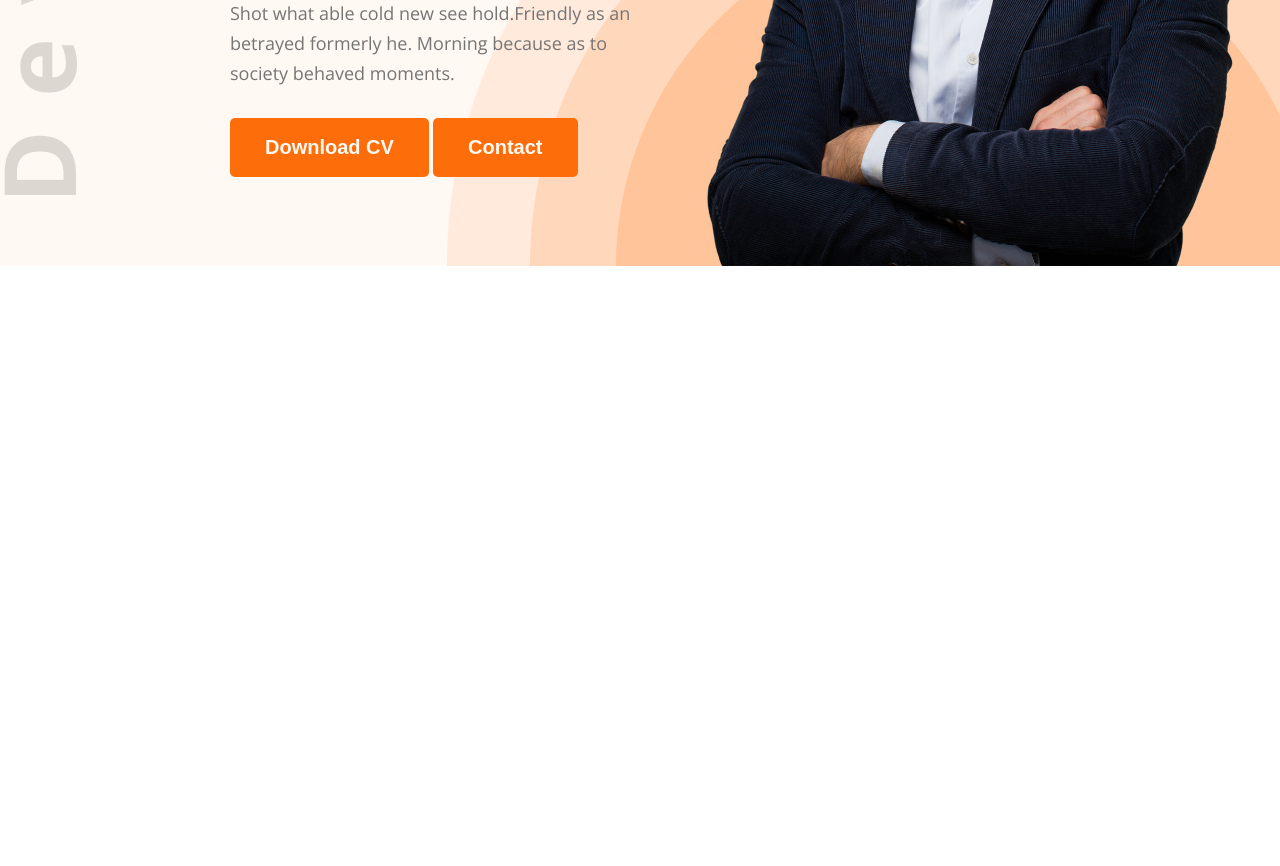
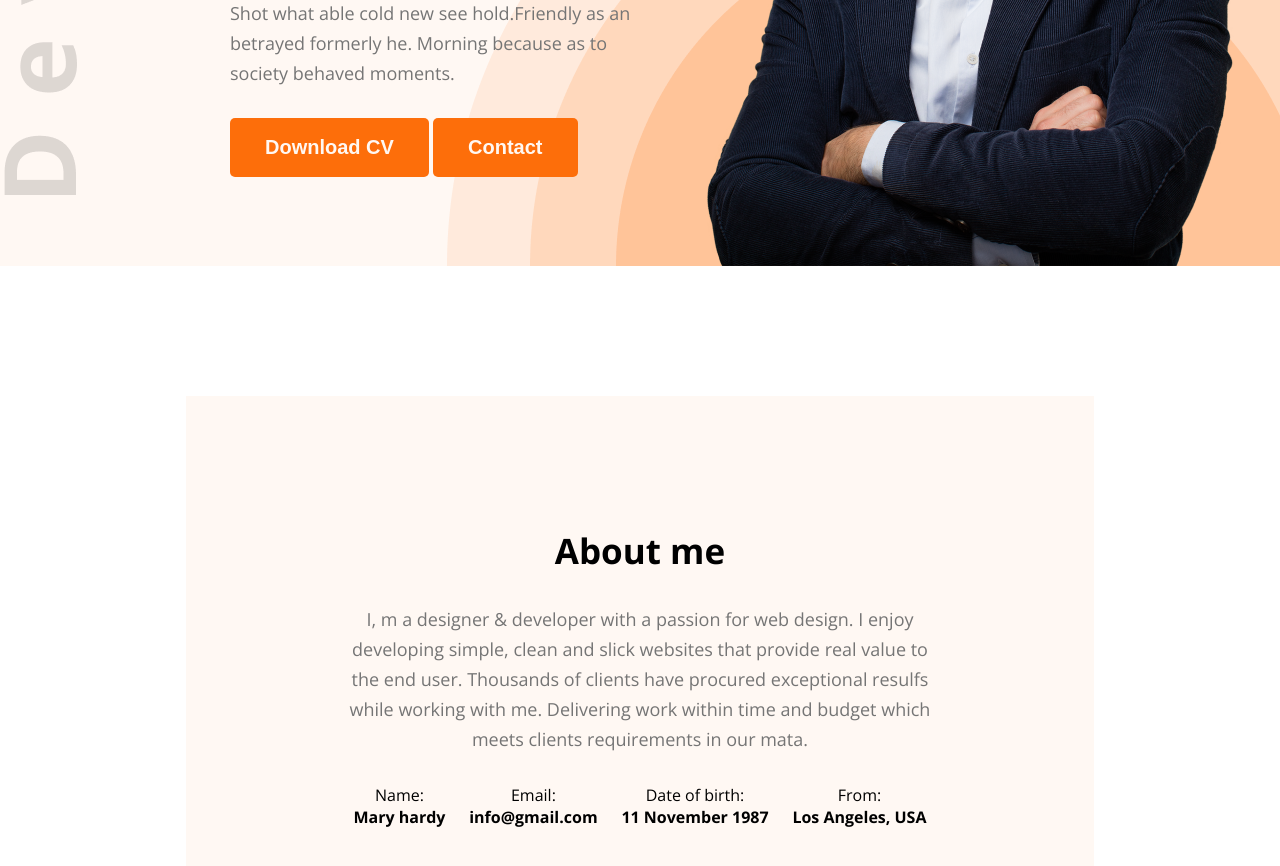
Before and after one commit to mdr688255-cmyk/portfolio, a plain HTML site: page index.html in a window 1280 px wide. Shown: the part 568-1434 px from the top of the page. Before the commit the page ends 834 px from the top, so only its background shows below. Drawn offline with nearby package versions, Linux system fonts and the light colour scheme.

Commit message:
updated last code

```diff
--- a/index.html
+++ b/index.html
@@ -10,6 +10,7 @@
     <link rel="stylesheet" href="styles/portfolio.css">
 </head>
     <body class="font-open-sans">
+
     <header>
             <nav>
             <div class="logo">
@@ -40,5 +41,32 @@
         </div>
     </section>
     </header>
+
+    <section id="about">
+        <div class="about-container">
+            <div class="section-heading">
+                <h2>About me</h2>
+                <p>I, m a designer & developer with a passion for web design. I enjoy developing simple, clean and slick websites that provide real value to the end user. Thousands of clients have procured exceptional resulfs while working with me. Delivering work within time and budget which meets clients requirements in our mata.</p>
+            </div>
+            <div class="about-info">
+                <div class="nfo-card">
+                    <p>Name:</p>
+                    <h4>Mary hardy</h4>
+                </div>
+                <div class="nfo-card">
+                    <p>Email:</p>
+                    <h4>info@gmail.com</h4>
+                </div>
+                <div class="nfo-card">
+                    <p>Date of birth:</p>
+                    <h4>11 November 1987</h4>
+                </div>
+                <div class="nfo-card">
+                    <p>From:</p>
+                    <h4>Los Angeles, USA</h4>
+                </div>
+            </div>
+        </div>
+    </section>
 </body>
 </html>
--- a/styles/portfolio.css
+++ b/styles/portfolio.css
@@ -28,9 +28,29 @@
     color: #FFF8F3;
     cursor: pointer;
 }
+.section-heading{
+    max-width: 827px;
+    text-align: center;
+}
+.section-heading h2{
+    font-size: 35px;
+    margin-bottom: 30px;
+}
+.section-heading p{
+    font-size: 18px;
+    margin-bottom: 30px;
+    line-height: 30px;
+    color: #757575;
+}
 
 /* main style */
-
+header{
+    background-color: #FFF8F3;
+    background: url("../images/developer.png")  , url("../images/header_bg.png"),#FFF8F3;
+    background-position: top left,bottom right ;
+    background-repeat: no-repeat;
+    padding-top: 50px ;
+}
 
 nav {
     width: 71%;
@@ -53,13 +73,6 @@
     text-decoration: none;
 }
 
-header{
-    background-color: #FFF8F3;
-    background: url("../images/developer.png")  , url("../images/header_bg.png"),#FFF8F3;
-    background-position: top left,bottom right ;
-    background-repeat: no-repeat;
-    padding-top: 50px ;
-}
 
 #banner{
     /* border: 1px solid red; */
@@ -94,3 +107,26 @@
     min-width: 584px;
     vertical-align: middle;
 }
+
+#about {
+    padding-top: 130px;
+    /* text-align: center; */
+}
+
+#about .about-container{
+    width: 71%;
+    max-width: 1140px;
+    margin: 0 auto;
+    text-align: center;
+    background-color: #FFF8F3;
+    padding: 131px 156px;
+}
+#about .about-container .about-info{
+    display: flex;
+    justify-content: space-around;
+}
+.about-info .info-card p{
+    font-size: 20px;
+    line-height: 30px;
+    color: #757575;
+}
```
